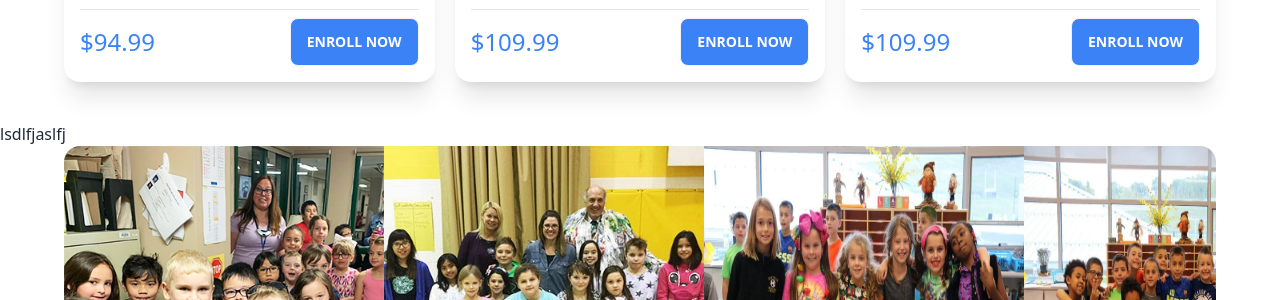
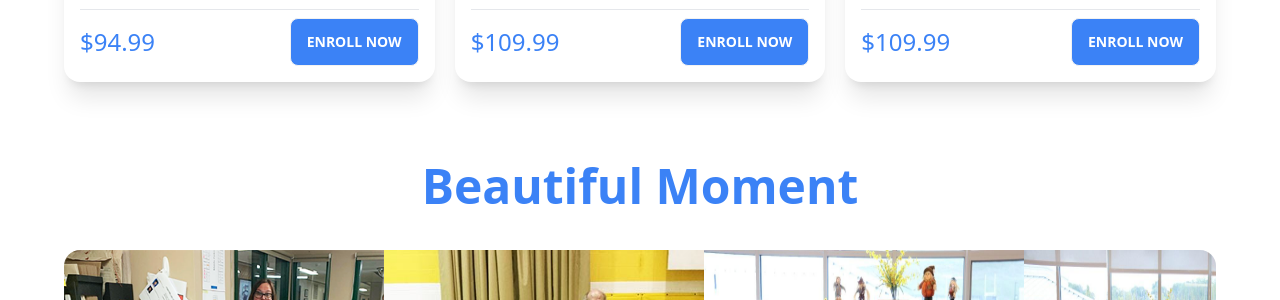
Before and after one commit to mdhlimonmia/speak-smile-client, a React (Vite) app: page / in a window 1280 px wide. Shown: the part 1640-1940 px from the top of the page. Built offline with nearby package versions, Linux system fonts and the light colour scheme.

Commit message:
add photosection section

```diff
--- a/src/pages/Home/PhotoSection/PhotoSection.jsx
+++ b/src/pages/Home/PhotoSection/PhotoSection.jsx
@@ -9,7 +9,7 @@ import p7 from "../../../assets/photosection/7.jpg";
 const PhotoSection = () => {
   return (
     <div>
-      <h1>lsdlfjaslfj</h1>
+      <h1 className="text-center text-5xl font-bold text-blue-500 p-10">Beautiful Moment</h1>
       <div className="carousel carousel-end rounded-box mx-5 lg:mx-16">
       <div className="carousel-item">
         <img className="w-80" src={p1} alt="Drink" />
```
